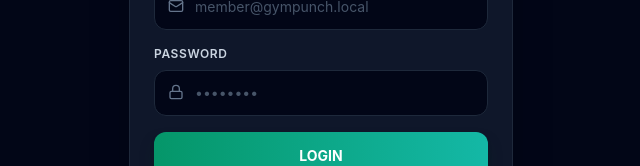
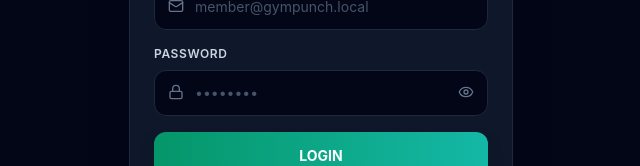
Before and after one commit to kishan980/punch, a Next.js app: page /login in a window 1280 px wide. Shown: the part 382-548 px from the top of the page, without its empty margins (319-959 px from the left). Built offline with nearby package versions, Linux system fonts and the light colour scheme; no server answers.

Commit message:
feat: add password show/hide eye toggle

```diff
--- a/src/app/login/page.tsx
+++ b/src/app/login/page.tsx
@@ -13,6 +13,8 @@ import {
   UserPlus,
   Sparkles,
   CheckCircle2,
+  Eye,
+  EyeOff,
 } from "lucide-react";
 
 export default function LoginPage() {
@@ -22,6 +24,7 @@ export default function LoginPage() {
   const [mode, setMode] = useState<"login" | "signup">("login");
   const [email, setEmail] = useState("");
   const [password, setPassword] = useState("");
+  const [showPassword, setShowPassword] = useState(false);
   const [fullName, setFullName] = useState("");
   const [loading, setLoading] = useState(false);
   const [setupLoading, setSetupLoading] = useState(false);
@@ -252,13 +255,25 @@ export default function LoginPage() {
               <div className="relative">
                 <Lock className="w-4 h-4 text-slate-500 absolute left-3.5 top-3.5" />
                 <input
-                  type="password"
+                  type={showPassword ? "text" : "password"}
                   required
                   value={password}
                   onChange={(e) => setPassword(e.target.value)}
                   placeholder="••••••••"
-                  className="w-full pl-10 pr-4 py-3 rounded-xl bg-slate-950 border border-slate-800 text-sm text-slate-100 placeholder-slate-600 focus:outline-none focus:border-emerald-500"
+                  className="w-full pl-10 pr-11 py-3 rounded-xl bg-slate-950 border border-slate-800 text-sm text-slate-100 placeholder-slate-600 focus:outline-none focus:border-emerald-500 transition-colors"
                 />
+                <button
+                  type="button"
+                  onClick={() => setShowPassword((prev) => !prev)}
+                  className="absolute right-3.5 top-3.5 text-slate-500 hover:text-slate-300 transition-colors focus:outline-none"
+                  aria-label={showPassword ? "Hide password" : "Show password"}
+                >
+                  {showPassword ? (
+                    <EyeOff className="w-4 h-4 text-emerald-400" />
+                  ) : (
+                    <Eye className="w-4 h-4" />
+                  )}
+                </button>
               </div>
             </div>
 
```
